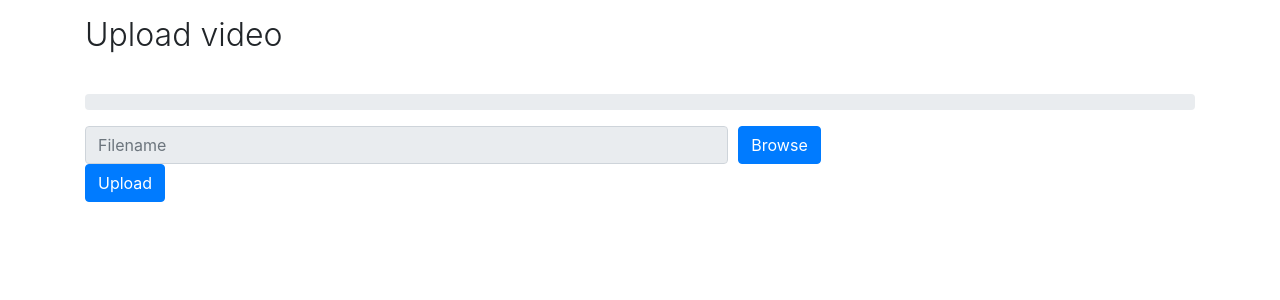
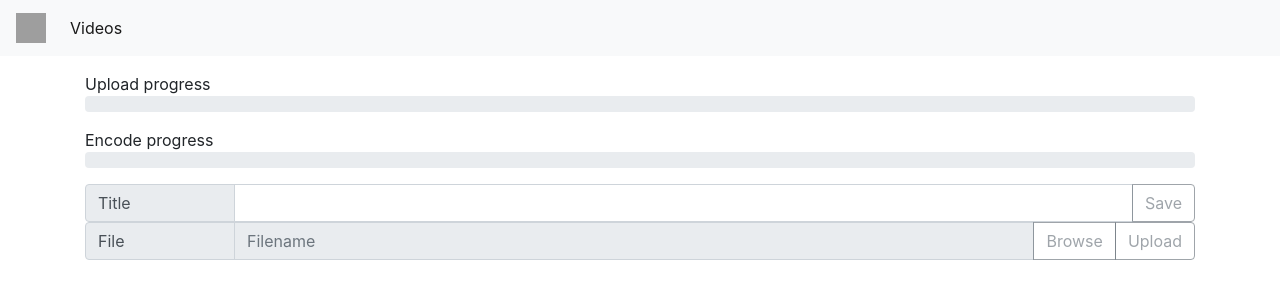
Before and after one commit to hpvb/watchtogether, a Flask app: template watchtogether/templates/video.html in a window 1280 px wide. Shown: the top 300 px of the page. Run offline with Flask 2, Linux system fonts and the light colour scheme; the template is opened without the code that fills it: most values are stand-ins (such as "Sample title", 1, 10 or a date in 2020); some libraries are stand-ins or nearby versions; grey boxes are pictures that could not be loaded.

Commit message:
First pass at encoding progress reporting

```diff
--- a/watchtogether/api/__init__.py
+++ b/watchtogether/api/__init__.py
@@ -5,3 +5,4 @@ from watchtogether.api.models import *
 
 flask_api.add_resource(VideoList, '/api/videos/')
 flask_api.add_resource(Video, '/api/videos/<id>')
+flask_api.add_resource(VideoFile, '/api/videos/<id>/video_file')
--- a/watchtogether/main/routes.py
+++ b/watchtogether/main/routes.py
@@ -66,6 +66,10 @@ def resumable_post(video_id):
     resumableTotalChunks = request.form.get('resumableTotalChunks', type=int)
     resumableChunkNumber = request.form.get('resumableChunkNumber', default=1, type=int)
     resumableIdentfier = request.form.get('resumableIdentifier', default='error', type=str)
+
+    if not resumableIdentfier or not resumableChunkNumber:
+        # Parameters are missing or invalid
+        abort(500, 'Parameter error')
 
     # get the chunk data
     chunk_data = request.files['file']
--- /dev/null
+++ b/watchtogether/static/video.css
@@ -0,0 +1,7 @@
+.input-group-prepend {
+  width : 150px;
+}
+
+.input-group-prepend span {
+  width: 100%;
+}
--- a/watchtogether/templates/index.html
+++ b/watchtogether/templates/index.html
@@ -94,10 +94,10 @@ function load_videos() {
       var spinner = '';
       var del = 'onclick="delete_video(\'' + video.url  + '\', \'' + video.id + '\');"';
 
-      if (video['encoding_status'] == 'ready') {
+      if (video.status == 'ready') {
         video_state = '';
         table_class = 'success';
-      } else if (video['encoding_status'] == 'encoding') {
+      } else if (video.status == 'encoding') {
         table_class = 'info';
         spinner = '<span class="spinner-border spinner-border-sm" role="status"></span>';
         del = '';
@@ -106,7 +106,7 @@ function load_videos() {
       table_contents +=
         '<tr id="' + video['id'] + '" class="table-' + table_class + '">' +
           '<td>' + video['title'] + '</td>' +
-          '<td>' + spinner + '&nbsp;' + video['encoding_status'] + '</td>' +
+          '<td>' + spinner + '&nbsp;' + video.status + '</td>' +
           '<td><a href="/videos/' + video.id + '" class="btn btn-primary btn-sm" role="button">Edit</a></td>' +
           '<td><a href="/watch/' + video['id'] + '" class="btn btn-primary btn-sm ' + video_state  + '" role="button">Watch</a></td>' +
           '<td><button ' + del + ' id="delete_btn" class="btn btn-danger btn-sm ' + video_state  + '">Delete</button></td>' +
--- a/watchtogether/templates/video.html
+++ b/watchtogether/templates/video.html
@@ -2,45 +2,72 @@
 <html lang="en">
 
 <head>
-  <!-- Required meta tags -->
   <meta charset="utf-8">
   <meta name="viewport" content="width=device-width, initial-scale=1, shrink-to-fit=no">
 
-  <!-- Bootstrap CSS -->
   <link rel="stylesheet" href="https://stackpath.bootstrapcdn.com/bootstrap/4.2.1/css/bootstrap.min.css" integrity="sha384-GJzZqFGwb1QTTN6wy59ffF1BuGJpLSa9DkKMp0DgiMDm4iYMj70gZWKYbI706tWS" crossorigin="anonymous">
+  <link rel="stylesheet" href="/static/video.css">
   <link rel="shortcut icon" href="/static/logo_small.png">
+
+  <script src="https://code.jquery.com/jquery-3.4.1.min.js" integrity="sha256-CSXorXvZcTkaix6Yvo6HppcZGetbYMGWSFlBw8HfCJo=" crossorigin="anonymous"></script>
 
   <title>Upload a movie</title>
 </head>
 
 <body>
+  <nav class="navbar navbar-expand-lg navbar-light bg-light">
+    <a class="navbar-brand" href="/">
+      <img src="/static/logo_small.png" width="30" height="30" class="d-inline-block align-top" alt="">
+    </a>
+
+    <div class="collapse navbar-collapse" id="navbarNav">
+      <ul class="navbar-nav">
+        <li class="nav-item active">
+          <a class="nav-link" href="/">Videos</a>
+        </li>
+      </ul>
+    </div>
+  </nav>
 
   <div class="container">
     <div class="row">
       <div class="col">
 
         <div class="mb-3 mt-3">
-          <h2 class="mb-3" style="font-weight: 300">Upload video</h2>
-
-
-          <label id="progress_status"></label>
+          <div class="stauts">
+            <span>Upload progress</span>
             <div class="progress mb-3">
-            <div id="progress" class="progress-bar" role="progressbar"></div>
+              <div id="upload_progress" class="progress-bar" role="progressbar"></div>
+            </div>
+            <span>Encode progress</span>
+            <div class="progress mb-3">
+              <div id="encode_progress" class="progress-bar" role="progressbar"></div>
+            </div>
+          </div>
+          <div class="input-group">
+            <div class="input-group-prepend">
+              <span class="input-group-text" id="">Title</span>
+            </div>
+            <input type="text" class="form-control" id="title">
+            <div class="input-group-append">
+              <button class="btn btn-outline-secondary" type="button" id="title_btn" disabled>Save</button>
+            </div>
           </div>
 
-          <div class="form-row">
-            <div class="col-7">
+          <div class="input-group">
+            <div class="input-group-prepend">
+              <span class="input-group-text" id="">File</span>
+            </div>
             <input type="text" class="form-control" id="file-name" placeholder="Filename" disabled>
-            </div>
-            <div class="col-1">
-              <button type="button" class="btn btn-primary" id="file-picker">Browse</button>
+            <div class="input-group-append">
+              <button class="btn btn-outline-secondary" type="button" id="picker_btn" disabled>Browse</button>
+              <button class="btn btn-outline-secondary" type="button" id="upload_btn" disabled>Upload</button>
             </div>
           </div>
 
           <div class="form-row">
             <div class="col-2">
-              <button id="upload_btn" class="btn btn-primary">Upload</button>
-              <a href="/" id="back_btn" class="btn btn-success" role="button" style="display: none;">go back</a>
+              <button id="encode_btn" class="btn btn-primary" style="display: none;">Encode</button>
             </div>
           </div>
 
@@ -59,52 +86,145 @@
 
   <script src="https://cdn.jsdelivr.net/npm/resumablejs@1.1.0/resumable.min.js"></script>
   <script>
+    window.addEventListener("load", initialize);
+
+    var video = null;
+    var uploader = null;
+
+    function initialize() {
+      window.setInterval(load_video, 1000);
+      load_video();
+    }
+
+    function load_video() {
+      $.getJSON( "/api/videos/{{ video.id }}", function(data) {
+        video = data;
+
+        document.getElementById('title').value = video.title;
+
+        switch(video.status) {
+          case "file-waiting":
+          case "file-uploading":
+          case "wait-encoding":
+          case "encoding":
+            var progress = document.getElementById('encode_progress');
+            progress.innerHTML = "" + video.encoding_progress + "% " + "(" + video.encoding_speed + "x)";
+            progress.style.width = "" + video.encoding_progress + "%";
+          case "start-encoding":
+            document.getElementById('title_btn').disabled = true;
+            document.getElementById('title_btn').removeEventListener('click', save_title);
+            document.getElementById('encode_btn').style.display = "none";
+            document.getElementById('encode_btn').removeEventListener('click', encode);
+            document.getElementById('picker_btn').disabled = true;
+            break;
+          case "ready":
+            var progress = document.getElementById('encode_progress');
+            progress.innerHTML = "100%";
+            progress.style.width = "100%";
+          case "file-uploaded":
+            document.getElementById('title_btn').disabled = false;
+            document.getElementById('title_btn').addEventListener('click', save_title);
+            document.getElementById('encode_btn').style.display = "block";
+            document.getElementById('encode_btn').addEventListener('click', encode);
+            var progress = document.getElementById('upload_progress');
+            progress.innerHTML = "100%";
+            progress.style.width = "100%";
+            progress = document.getElementById('encode_progress');
+            progress.innerHTML = "0%";
+            progress.style.width = "0%";
+            document.getElementById('picker_btn').disabled = false;
+        }
+
+        if (! uploader) {
+          create_uploader(video.file_url);
+        }
+      });
+    }
+
+    function encode() {
+      $.ajax({
+        url: video.url,
+        type: 'POST',
+        data: JSON.stringify({'status': 'start-encoding'}),
+        contentType: "application/json",
+        success: function(video) {
+          console.log(video);
+          document.getElementById('encode_btn').style.display = 'none';
+        },
+        error: function(error) {
+          console.log(video);
+          document.getElementById('alert').innerHTML = error.message;
+        }
+      });
+    }
 
     function upload() {
       uploader.upload();
+
       document.getElementById('alert').style.visibility = "hidden";
-      document.getElementById('file-picker').disabled = true;
+      document.getElementById('picker_btn').disabled = true;
       document.getElementById('upload_btn').disabled = true;
     }
 
-    var success = false;
-    var uploader = new Resumable({
-      target: '/videos/{{ video["id"] }}/resumable_upload',
+    function save_title() {
+      title = document.getElementById('title').value;
+      if (! title) {
+        return;
+      }
+
+      $.ajax({
+        url: video.url,
+        type: 'POST',
+        data: JSON.stringify({'title': title}),
+        contentType: "application/json",
+        success: function(video) {
+          document.getElementById('title').value = video.title;
+        },
+        error: function(error) {
+          console.log(video);
+          document.getElementById('alert').innerHTML = error.message;
+        }
+      });
+    }
+
+    function create_uploader(target) {
+      uploader = new Resumable({
+        target: target,
         simultaneousUploads: 1,
         prioritizeFirstAndLastChunk: true,
         chunkSize: 5 * 1024 * 1024,
         maxFiles: 1
       });
 
-    uploader.assignBrowse(document.getElementById('file-picker'));
+      uploader.assignBrowse(document.getElementById('picker_btn'));
       uploader.on('fileAdded', function(file) {
         console.log(file.fileName);
         document.getElementById('file-name').value = file.fileName;
         document.getElementById('upload_btn').addEventListener("click", upload);
+        document.getElementById('upload_btn').disabled = false;
+
       });
 
       uploader.on('fileProgress', function(file) {
-      var progress = document.getElementById('progress');
+        var progress = document.getElementById('upload_progress');
+        document.getElementById('upload_btn').disabled = true;
+        document.getElementById('upload_btn').removeEventListener("click", upload);
         progress.innerHTML = "" + (file.progress() * 100).toFixed(2) + "%";
         progress.style.width = "" + file.progress() * 100 + "%";
       });
 
       uploader.on('complete', function() {
         if (success) {
-        document.getElementById('upload_btn').style.display = "none";
-        document.getElementById('back_btn').style.display = "block";
+          document.getElementById('upload_btn').disabled = true;
         }
       });
 
       uploader.on('error', function(message, file) {
-      var progress = document.getElementById('progress');
+        var progress = document.getElementById('upload_progress');
         m = JSON.parse(message).message;
         document.getElementById('alert').innerHTML = m;
         document.getElementById('alert').style.visibility = "visible";
-      document.getElementById('file-picker').disabled = false;
-      document.getElementById('upload_btn').disabled = false;
-      document.getElementById('back_btn').style.display = "none";
-      document.getElementById('upload_btn').style.display = "block";
+        document.getElementById('picker_btn').disabled = false;
 
         progress.innerHTML = "";
         progress.style.width = "0%";
@@ -113,6 +233,9 @@
       uploader.on('fileSuccess', function(file) {
         success = true;
       });
+    }
+
+    var success = false;
   </script>
 </body>
 </html>
```
Also changed, not shown: watchtogether/api/models/__init__.py (+13 -1 lines), watchtogether/api/models/video.py (+73 -8 lines), watchtogether/api/models/video_file.py (added, +108 -0 lines), watchtogether/database/models.py (+8 -5 lines), watchtogether/tasks/__init__.py (+32 -8 lines). Lines whose indentation alone changed are shown as unchanged.
